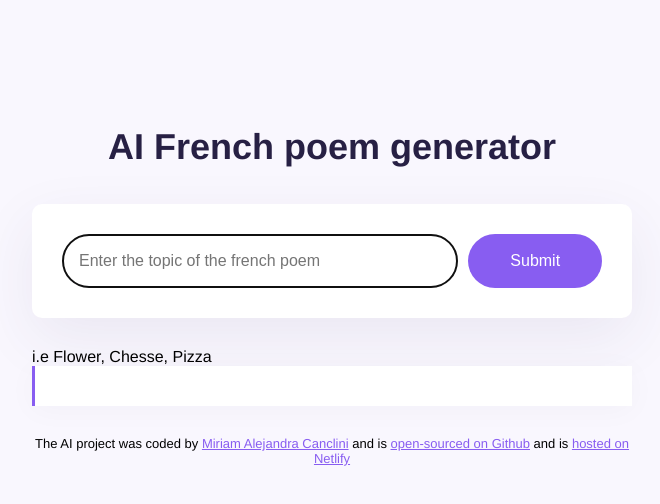
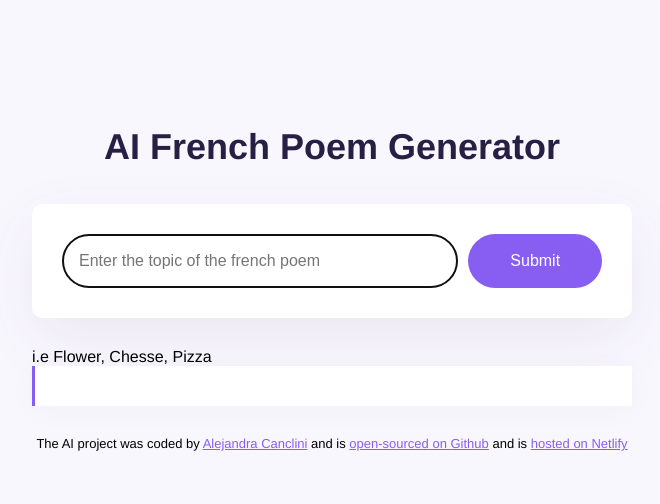
Before and after one commit to malecanclini/AI_Poem_Generator, a plain HTML site: page index.html in a window 1280 px wide. Shown: the whole page, without its empty margins (308-968 px from the left). Drawn offline with nearby package versions, Linux system fonts and the light colour scheme.

Commit message:
Update index.html

```diff
--- a/index.html
+++ b/index.html
@@ -1,17 +1,18 @@
 <!DOCTYPE html>
 <html lang="en">
-  <link rel="stylesheet" href="src/style.css" />
+
   <script src="https://unpkg.com/typewriter-effect@latest/dist/core.js"></script>
   <script src="https://cdn.jsdelivr.net/npm/axios/dist/axios.min.js"></script>
   <head>
     <meta charset="UTF-8" />
     <meta name="viewport" content="width=device-width, initial-scale=1.0" />
-    <title>AI French Poem generator</title>
+     <link rel="stylesheet" href="src/style.css" />
+    <title>AI French Poem Generator</title>
   </head>
   <body>
     <div class="container">
       <header>
-        <h1>AI French poem generator</h1>
+        <h1>AI French Poem Generator</h1>
       </header>
 
       <main>
@@ -35,7 +36,7 @@
       <footer>
         The AI project was coded by
         <a href="https://www.linkedin.com/in/alecanclini/" target="_blank"
-          >Miriam Alejandra Canclini</a
+          >Alejandra Canclini</a
         >
         and is
         <a href="https://github.com/malecanclini" target="_blank"
```
